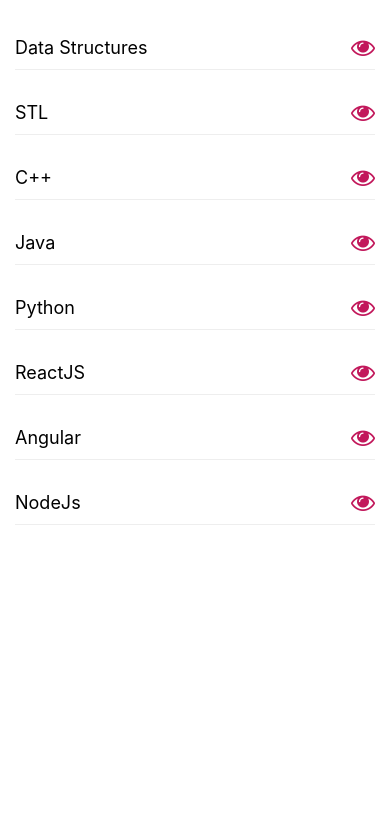
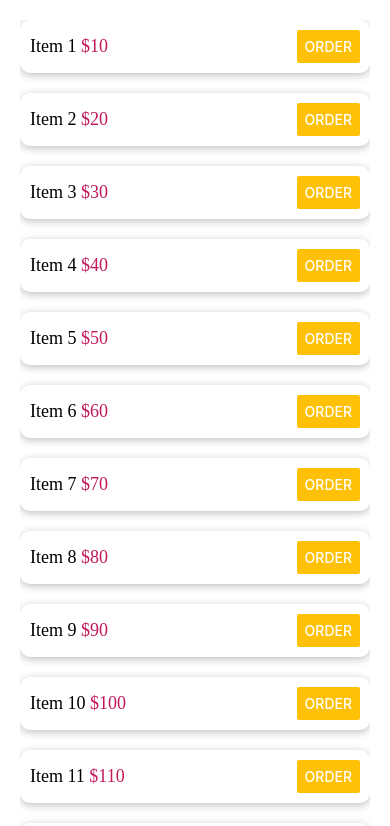
Before and after one commit to nicolinx/react-native-playground, a React Native app in the folder listview-demo/: screen / in a window 390 px wide. Shown: the top 826 px of the page. Built offline with nearby package versions, Linux system fonts and the light colour scheme.

Commit message:
add scrollview

```diff
--- a/listview-demo/App.js
+++ b/listview-demo/App.js
@@ -1,53 +1,71 @@
-import React from "react";
-// Ganti ListView dengan FlatList
-import { Text, View, StyleSheet, FlatList, SafeAreaView } from "react-native";
-import { Icon } from "react-native-elements";
+import { Component } from "react"; // Tambah React di sini
+import { View, Text, StyleSheet, ScrollView, Button } from "react-native"; // Tambah Text di sini
 
-const App = () => {
-  const lessons = [
-    "Data Structures",
-    "STL",
-    "C++",
-    "Java",
-    "Python",
-    "ReactJS",
-    "Angular",
-    "NodeJs",
-  ];
+class App extends Component {
+  state = {
+    items: [
+      { item: "Item 1", price: "10", id: 1 },
+      { item: "Item 2", price: "20", id: 2 },
+      { item: "Item 3", price: "30", id: 3 },
+      { item: "Item 4", price: "40", id: 4 },
+      { item: "Item 5", price: "50", id: 5 },
+      { item: "Item 6", price: "60", id: 6 },
+      { item: "Item 7", price: "70", id: 7 },
+      { item: "Item 8", price: "80", id: 8 },
+      { item: "Item 9", price: "90", id: 9 },
+      { item: "Item 10", price: "100", id: 10 },
+      { item: "Item 11", price: "110", id: 11 },
+      { item: "Item 12", price: "120", id: 12 },
+      { item: "Item 13", price: "130", id: 13 },
+      { item: "Item 14", price: "140", id: 14 },
+      { item: "Item 15", price: "150", id: 15 },
+    ],
+  };
 
-  return (
-    <SafeAreaView style={styles.screen}>
-      <FlatList
-        data={lessons} // Langsung masukin array-nya
-        keyExtractor={(item, index) => index.toString()} // Wajib ada key
-        renderItem={({ item }) => (
-          <View style={styles.row}>
-            <Text style={styles.rowText}>{item}</Text>
-            {/* Pastikan react-native-elements sudah terinstall */}
-            <Icon name="eye" type="font-awesome" color="#C2185B" />
-          </View>
-        )}
-      />
-    </SafeAreaView>
-  );
-};
+  render() {
+    return (
+      <View style={styles.screen}>
+        <ScrollView>
+          {this.state.items.map((item, index) => (
+            <View key={item.id}>
+              <View style={styles.summary}>
+                <Text style={styles.summaryText}>
+                  {item.item} <Text style={styles.amount}>${item.price}</Text>
+                </Text>
+                <Button title="Order" color="#FFC107" onPress={() => {}} />
+              </View>
+            </View>
+          ))}
+        </ScrollView>
+      </View>
+    );
+  }
+}
 
 const styles = StyleSheet.create({
   screen: {
-    flex: 1,
-    paddingTop: 20,
+    margin: 20,
   },
-  row: {
-    margin: 15,
+  summary: {
     flexDirection: "row",
+    alignItems: "center",
     justifyContent: "space-between",
-    alignItems: "center",
-    borderBottomWidth: 1,
-    borderBottomColor: "#eee",
-    paddingBottom: 10,
+    marginBottom: 20,
+    padding: 10,
+    shadowColor: "black",
+    shadowOpacity: 0.26,
+    shadowOffset: { width: 0, height: 2 },
+    shadowRadius: 8,
+    elevation: 5,
+    borderRadius: 10,
+    backgroundColor: "white",
   },
-  rowText: {
+  summaryText: {
+    fontFamily: "openSansBold",
     fontSize: 18,
+  },
+  amount: {
+    color: "#C2185B",
   },
 });
 
```
Also changed, not shown: listview-demo/FlatList.js (added, +54 -0 lines).
